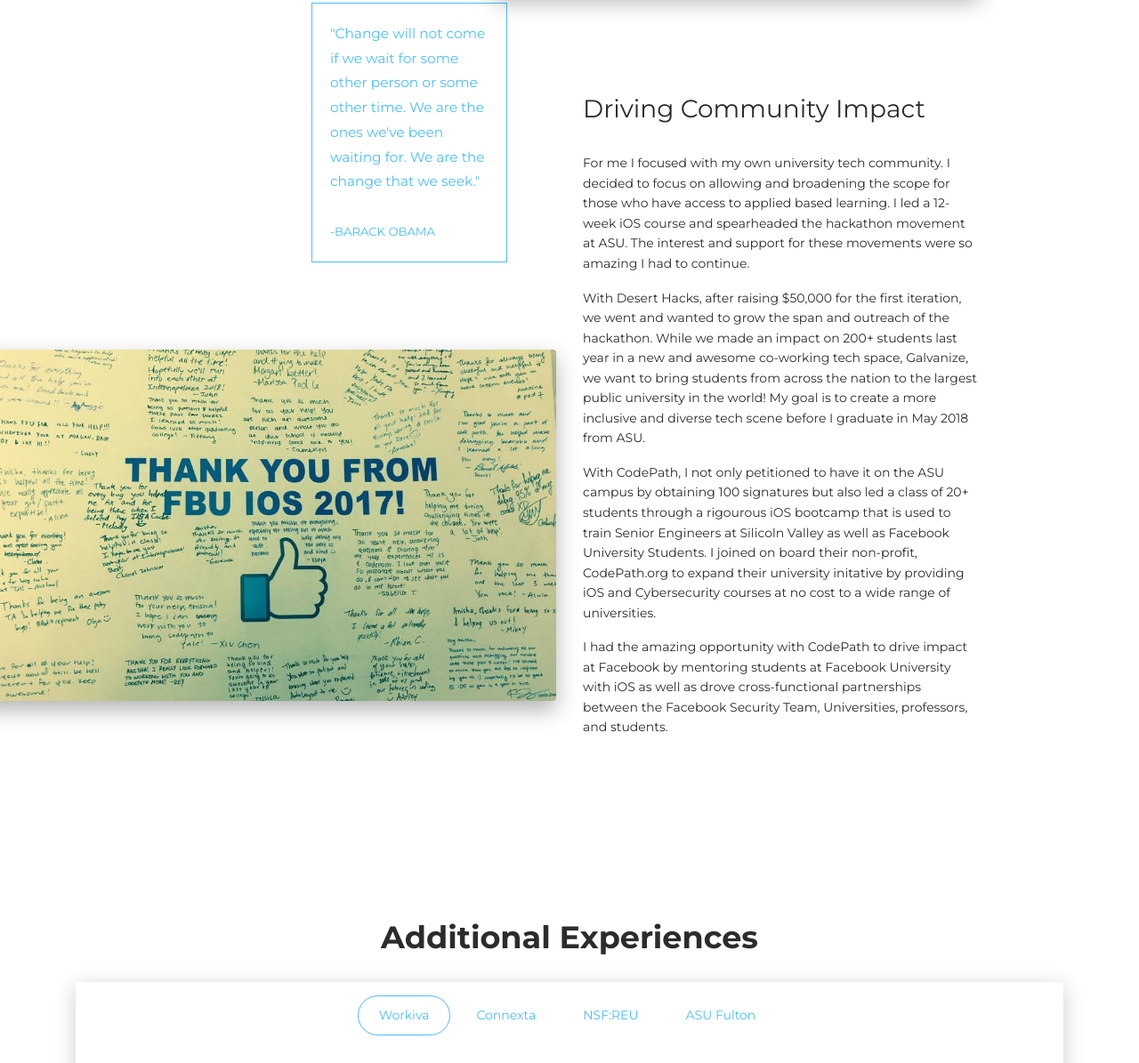
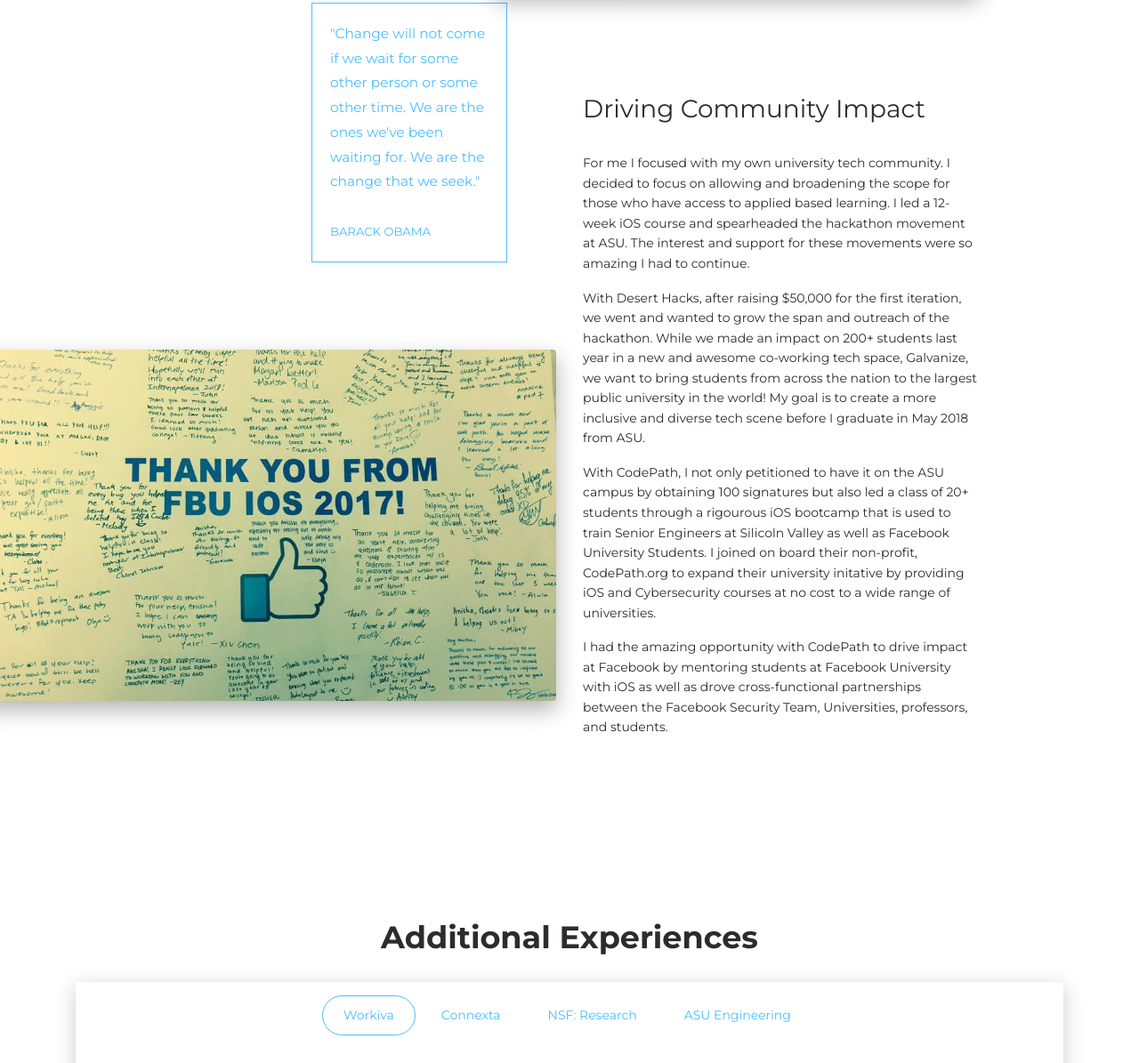
Before and after one commit to nadiaolyani/ani6gup.github.io, a plain HTML site: page index.html in a window 1280 px wide. Shown: the part 1109-2304 px from the top of the page at 89% size. Drawn offline with Linux system fonts and the light colour scheme; grey boxes are pictures that could not be loaded.

Commit message:
Minor Edits

```diff
--- a/index.html
+++ b/index.html
@@ -28,7 +28,7 @@
                 </a>
                 <div class="dropdown-menu" aria-labelledby="navbarDropdown">
                     <a class="dropdown-header">Contents</a>
-                    <a class="dropdown-item" href="#test">Who I am</a>
+                    <a class="dropdown-item" href="#test">About me</a>
                     <a class="dropdown-item" href="#">Community Impact</a>
                     <a class="dropdown-item" href="#">Experience</a>
                     <div class="dropdown-divider"></div>
@@ -100,7 +100,7 @@
                                 <p class="blockquote blockquote-primary">"Change will not come if we wait for some other person or some other time. We are the ones we've been waiting for. We are the change that we seek."
                                     <br>
                                     <br>
-                                    <small>-Barack Obama</small>
+                                    <small>Barack Obama</small>
                                 </p>
                             </div>
                             <!-- Second image on the left side of the article -->
@@ -146,12 +146,12 @@
                                   </li>
                                   <li class="nav-item">
                                       <a class="nav-link" data-toggle="tab" href="#messages" role="tab" aria-expanded="false">
-                                          NSF:REU
+                                          NSF: Research
                                       </a>
                                   </li>
                                   <li class="nav-item">
                                       <a class="nav-link" data-toggle="tab" href="#settings" role="tab" aria-expanded="false">
-                                        ASU Fulton
+                                        ASU Engineering
                                       </a>
                                   </li>
                               </ul>
```
